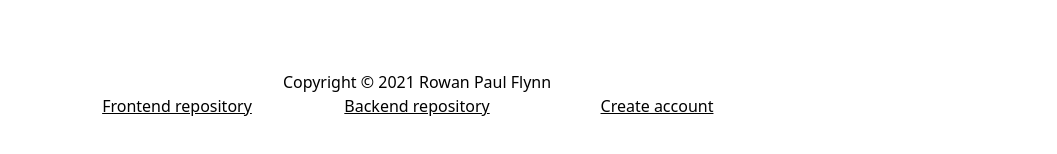
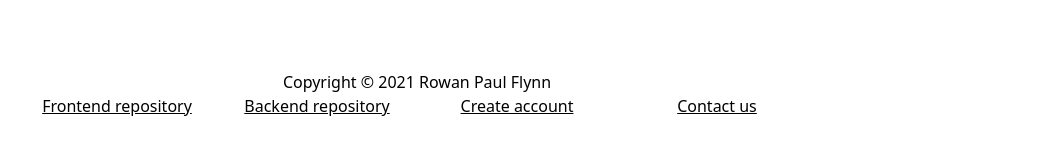
Before and after one commit to Rowan-Paul/gwentcards, a React (Create React App) app: page / in a window 1280 px wide. Shown: the part 642-796 px from the top of the page, without its empty margins (223-1280 px from the left). Built offline with nearby package versions, Linux system fonts and the light colour scheme; no server answers; what cloudinary-react would draw is missing.

Commit message:
Add contact email to footer

```diff
--- a/src/components/footer/Footer.js
+++ b/src/components/footer/Footer.js
@@ -15,27 +15,31 @@ function FooterUI(props) {
     return ''
   } else {
     return (
-      <footer className="grid md:grid-cols-5">
-        <span className="col-span-5">
+      <footer className="grid grid-cols-1 md:grid-cols-6 text-left md:text-center">
+        <span className="md:col-span-6">
           Copyright &copy; {new Date().getFullYear()} Rowan Paul Flynn <br></br>
         </span>
-        <span className="col-span-5 md:col-span-1 md:col-start-2">
+        <span className="md:col-start-2">
           <a href="https://github.com/Rowan-Paul/gwentcards">
             Frontend repository
           </a>
         </span>
-        <span className="col-span-5 md:col-span-1 ">
+        <span>
           <a href="https://github.com/Rowan-Paul/gwentcards">
             Backend repository
           </a>
         </span>
 
-        <span className="col-span-5 md:col-span-1 md:col-end-5">
+        <span>
           {props.signedIn ? (
             <Link to="/remove-account">Remove account</Link>
           ) : (
             <Link to="/signup">Create account</Link>
           )}
+        </span>
+
+        <span className="md:col-end-6">
+          <a href="mailto:contact@rowanpaulflynn.com">Contact us</a>
         </span>
       </footer>
     )
```
